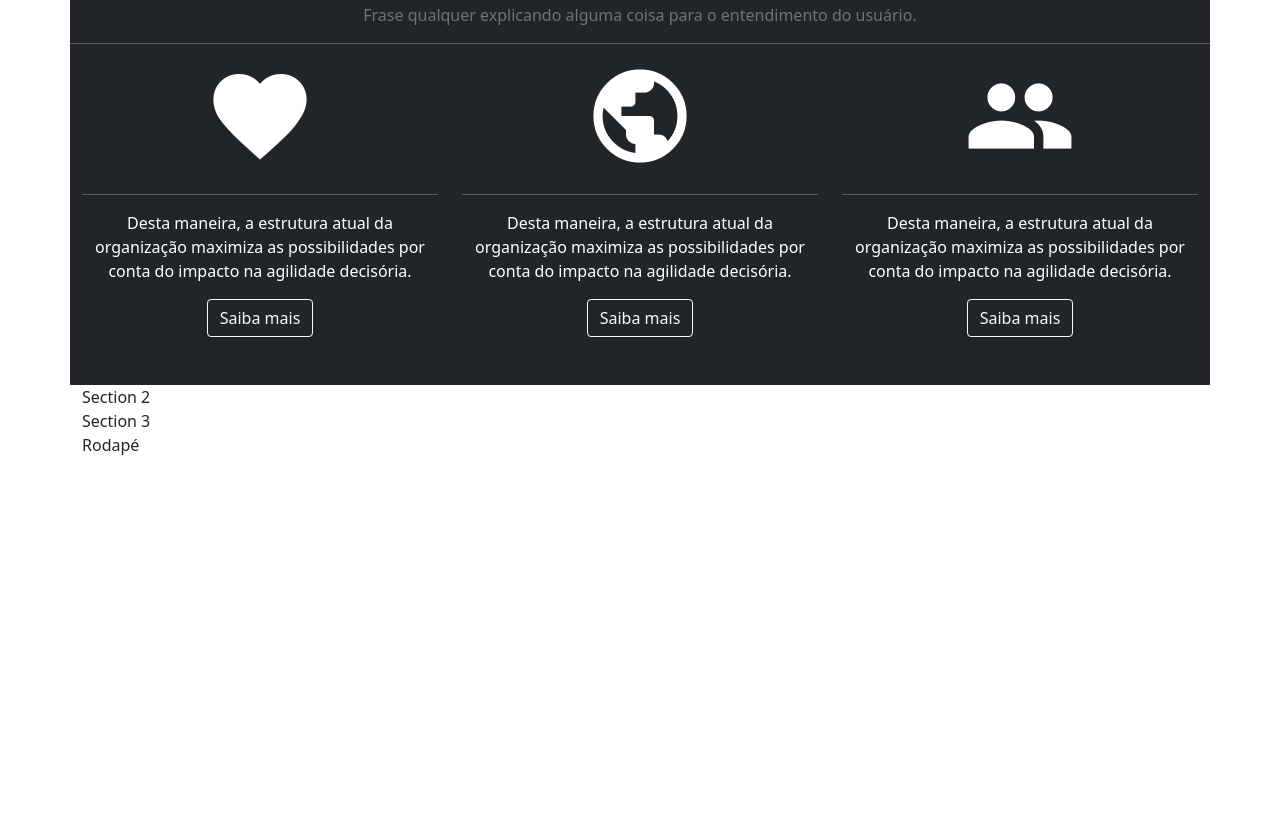
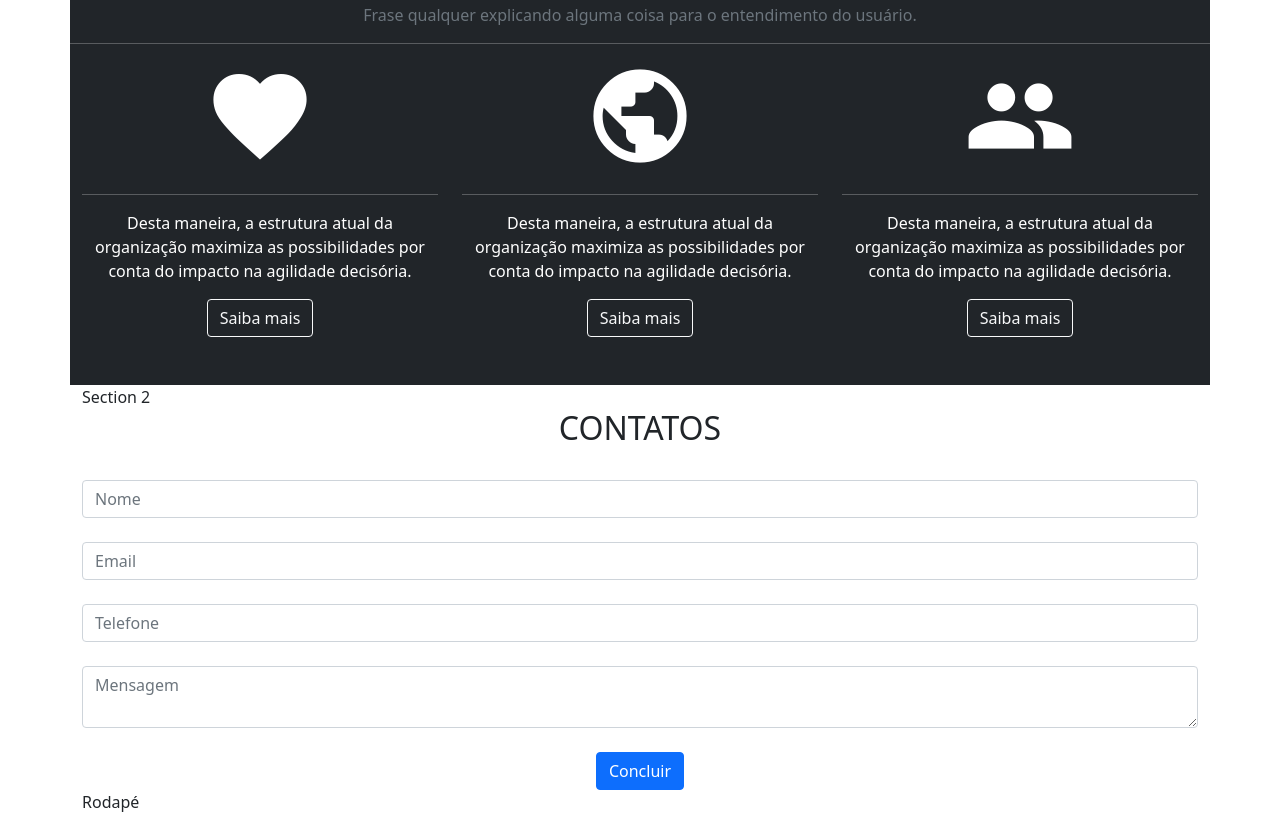
Before and after one commit to iwtrainingbr/site-front-13, a plain HTML site: page index.html in a window 1280 px wide. Shown: the part 963-1777 px from the top of the page. Before the commit the page ends 1420 px from the top, so only its background shows below. Drawn offline with nearby package versions, Linux system fonts and the light colour scheme.

Commit message:
adicionei um formulario de contato

```diff
--- a/index.html
+++ b/index.html
@@ -77,8 +77,33 @@
       Section 2
     </section>
 
-    <section>
-      Section 3
+    <section class="text-center">
+      <h2>CONTATOS</h2>
+
+      <form>
+        <div>
+          <label for="name"></label>
+          <input class="form-control" type="text" id="name" placeholder="Nome" required>
+        </div>
+        <div>
+          <label for="Email"></label>
+          <input class="form-control" type="email" id="email" placeholder="Email" required>
+        </div>
+        <div>
+          <label for="tel"></label>
+          <input class="form-control" tel="text" id="tel" placeholder="Telefone" required>
+        </div>
+
+        <div>
+          <textarea class="form-control mt-4" name="" id="" placeholder="Mensagem"></textarea>
+
+        </div>
+        <br>
+
+        <button class="btn btn-primary">Concluir</button>
+
+      </form>
+
     </section>
 
     <footer>
```
Also changed, not shown: autores/gui.html (line endings or trailing spaces).
